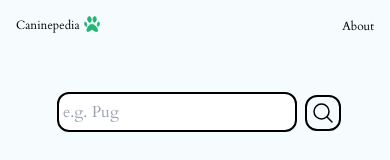
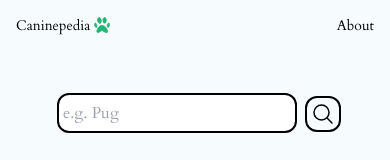
Before and after one commit to Rajdeep3004/caninepedia, a React (Vite) app: page / in a window 390 px wide. Shown: the top 160 px of the page. Built offline with nearby package versions, Linux system fonts and the light colour scheme.

Commit message:
font fix

```diff
--- a/src/index.css
+++ b/src/index.css
@@ -9,7 +9,7 @@ body {
 }
 
 .text {
-  @apply text-xs sm:text-sm md:text-lg 2xl:text-3xl;
+  @apply text-sm md:text-lg 2xl:text-3xl;
 }
 
 .text-color {
```
